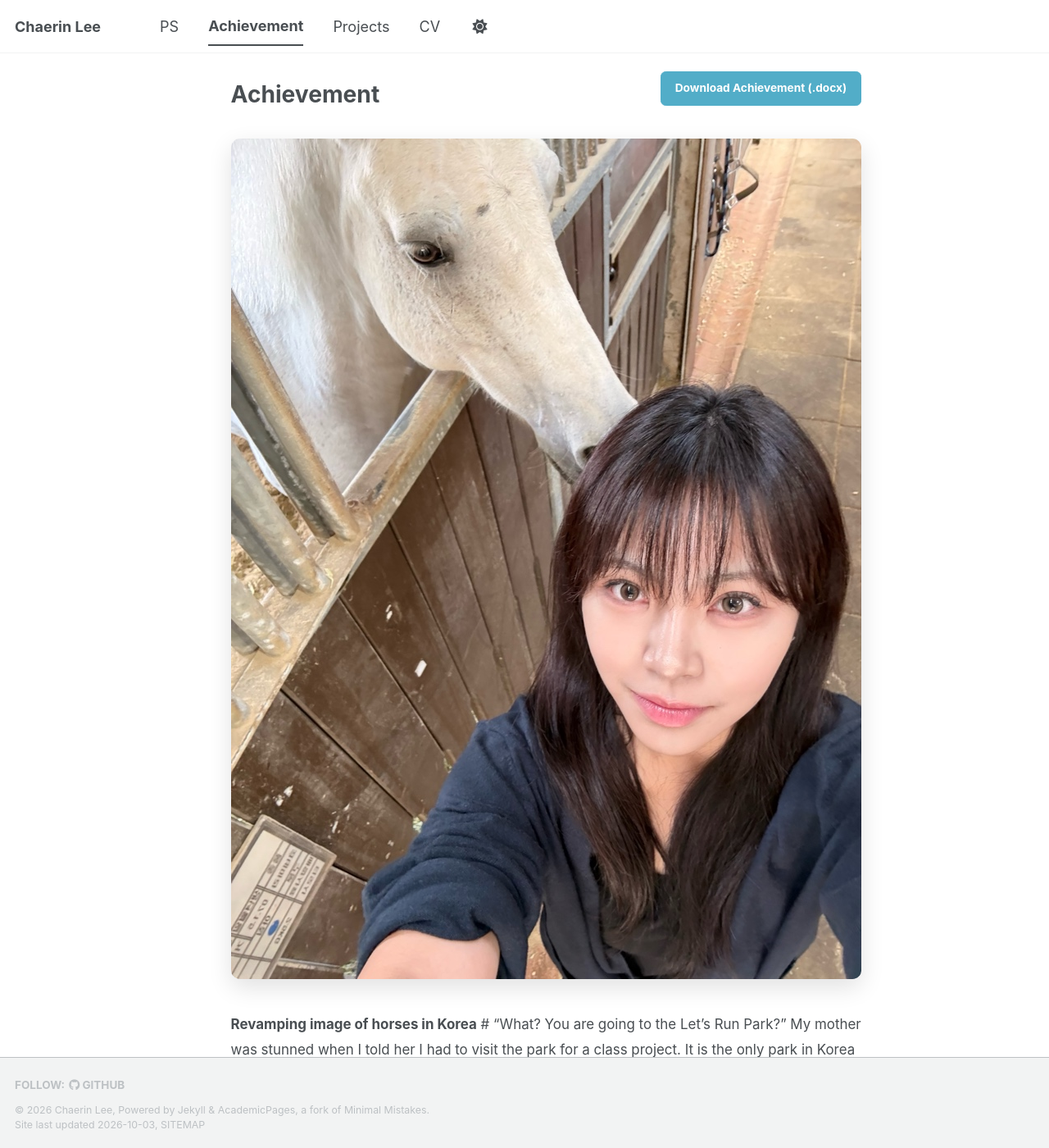
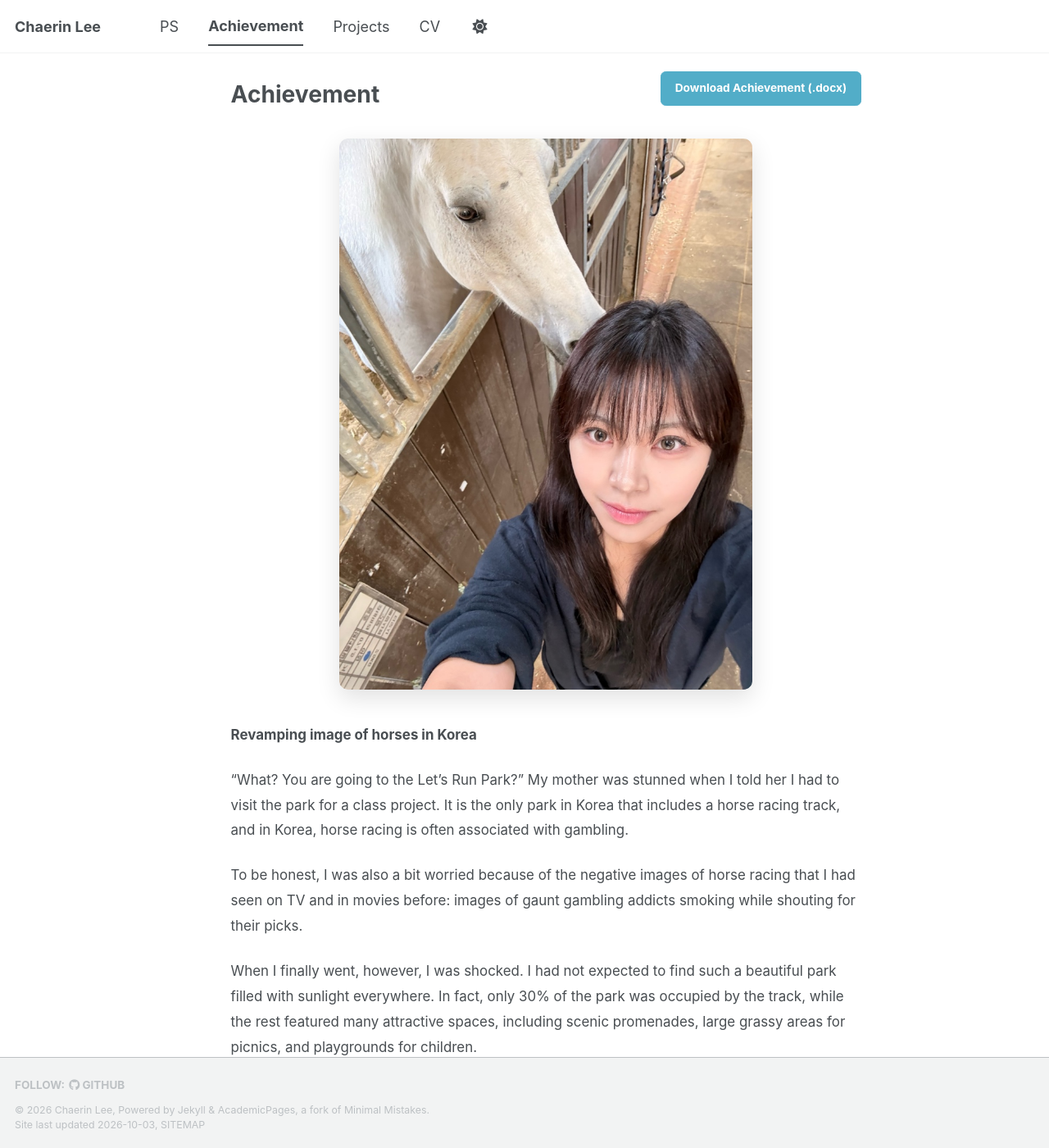
Before and after one commit to ChaerinLee0122/chaerinlee0122.github.io, a Jekyll site: the page built from _pages/experience.md, in a window 1280 px wide and 1400 px high. Shown: the whole window at 82% size. Built offline with Jekyll 4.4.1, drawn with Linux system fonts in a browser that asks for light colours; a style sheet for code colours, icons or effects is not loaded.

Commit message:
Refine achievement story layout

```diff
--- a/_pages/experience.md
+++ b/_pages/experience.md
@@ -16,12 +16,12 @@ redirect_from:
 
 
 
-<figure class="story-photo">
+<figure class="story-photo story-photo--achievement">
   <img src="{{ '/images/achievement-horse.jpg' | relative_url }}" alt="Chaerin Lee taking a photo beside a white horse" width="769" height="1025" loading="lazy" decoding="async">
 </figure>
 
 **Revamping image of horses in Korea**
-#
+
 “What? You are going to the Let’s Run Park?” My mother was stunned when I told her I had to visit the park for a class project. It is the only park in Korea that includes a horse racing track, and in Korea, horse racing is often associated with gambling.
 
 To be honest, I was also a bit worried because of the negative images of horse racing that I had seen on TV and in movies before: images of gaunt gambling addicts smoking while shouting for their picks.
--- a/assets/css/main.scss
+++ b/assets/css/main.scss
@@ -327,6 +327,11 @@
   box-shadow: 0 0.55rem 1.6rem rgba(0, 0, 0, 0.12);
 }
 
+.story-photo--achievement img {
+  width: 100%;
+  max-width: 28rem;
+}
+
 .story-photo--closing {
   margin-top: 2rem;
   margin-bottom: 0;
```
